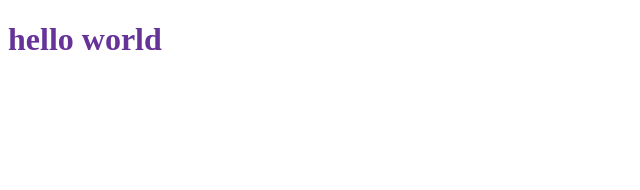
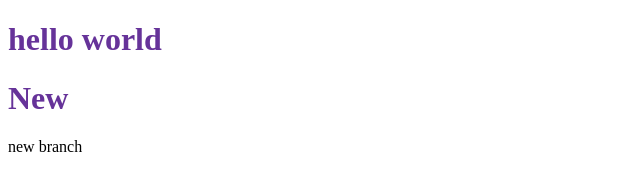
Before and after one commit to muhaiminultasin/local-code, a plain HTML site: page index.html in a window 1280 px wide. Shown: the whole page, without its empty margins (0-640 px from the left). Drawn offline with Linux system fonts and the light colour scheme.

Commit message:
new feature

```diff
--- a/index.html
+++ b/index.html
@@ -8,5 +8,7 @@
 </head>
 <body>
     <h1>hello world</h1>
+    <h1>New</h1>
+    <p>new branch</p>
 </body>
 </html>
```
